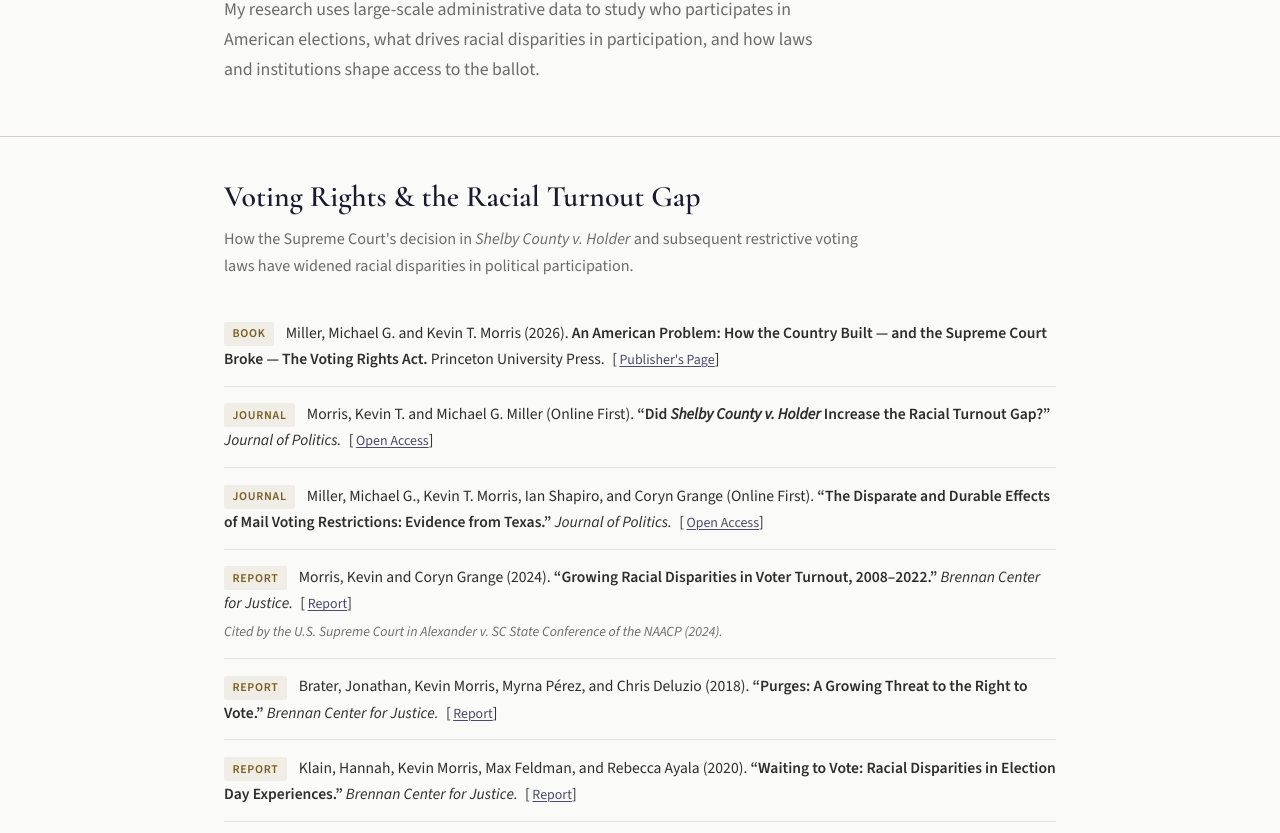
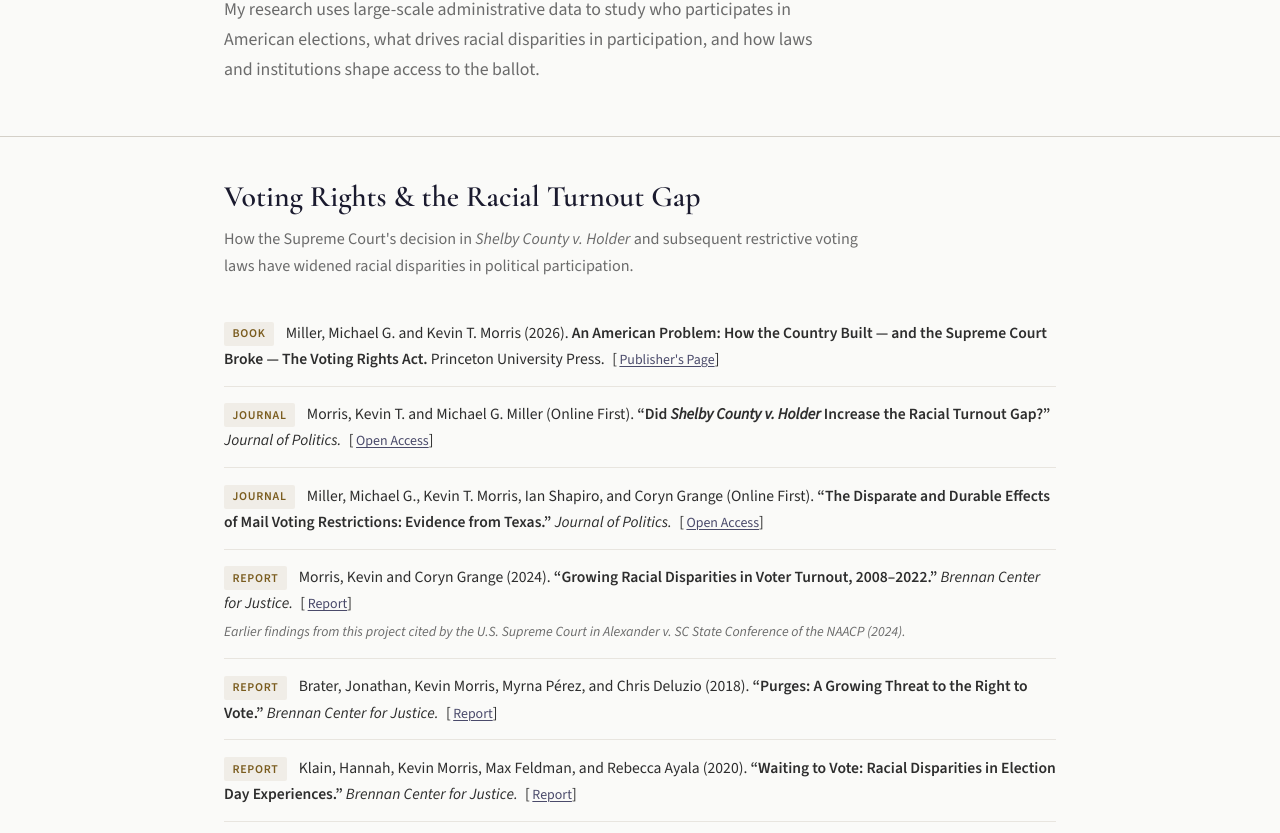
Before and after one commit to ktmorris/website, a plain HTML site: page research.html in a window 1280 px wide. Shown: the part 212-1045 px from the top of the page. Drawn offline with nearby package versions, Linux system fonts and the light colour scheme.

Commit message:
Update research.html

```diff
--- a/research.html
+++ b/research.html
@@ -81,7 +81,7 @@
             Morris, Kevin and Coryn Grange (2024). <span class="pub-title">&ldquo;Growing Racial Disparities in Voter Turnout, 2008&ndash;2022.&rdquo;</span> <span class="pub-venue">Brennan Center for Justice.</span>
             <span class="pub-links">[<a href="https://www.brennancenter.org/our-work/research-reports/growing-racial-disparities-voter-turnout-2008-2022">Report</a>]</span>
           </div>
-          <div class="pub-note">Cited by the U.S. Supreme Court in <em>Alexander v. SC State Conference of the NAACP</em> (2024).</div>
+          <div class="pub-note">Earlier findings from this project cited by the U.S. Supreme Court in <em>Alexander v. SC State Conference of the NAACP</em> (2024).</div>
         </div>
 
         <div class="pub-item">
```
